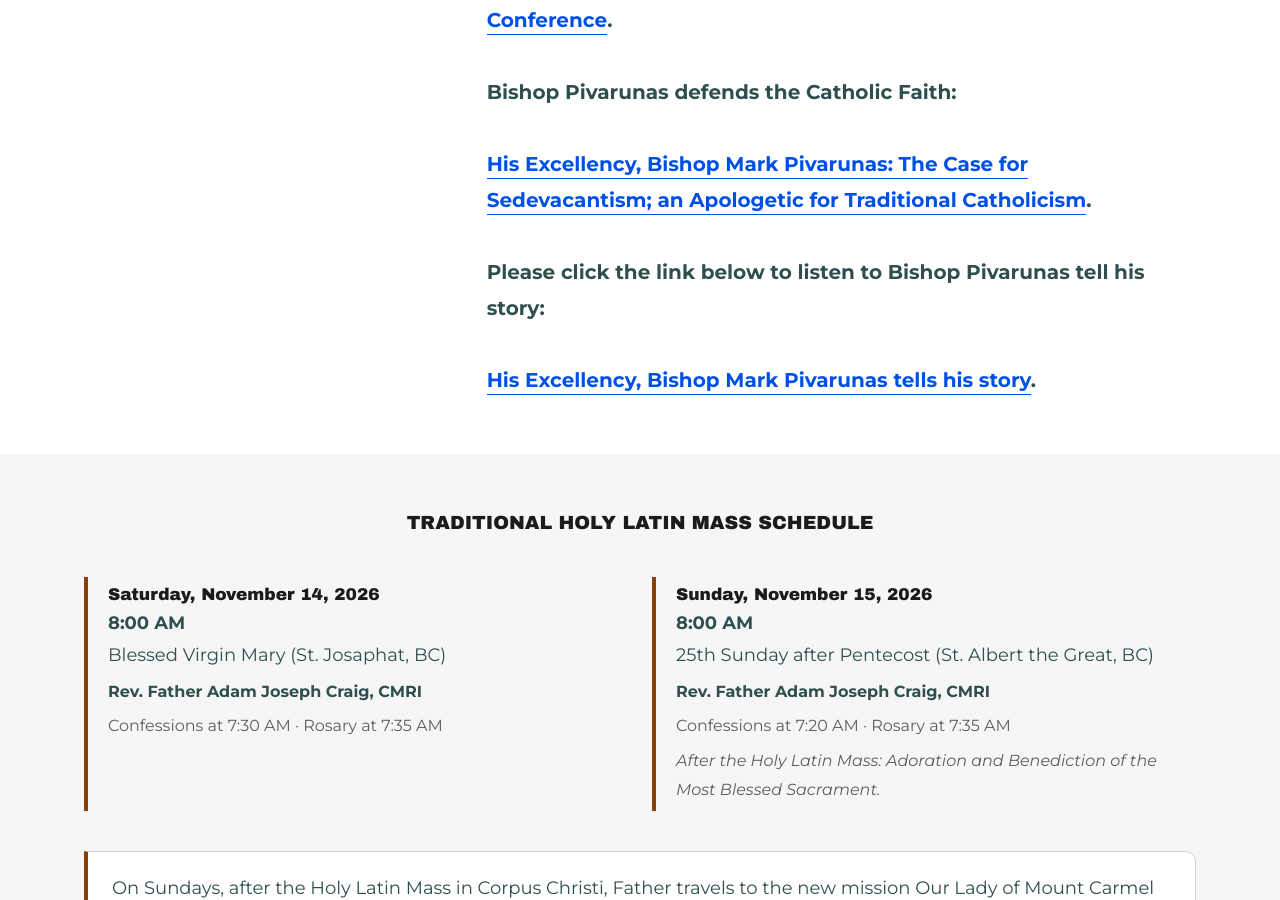
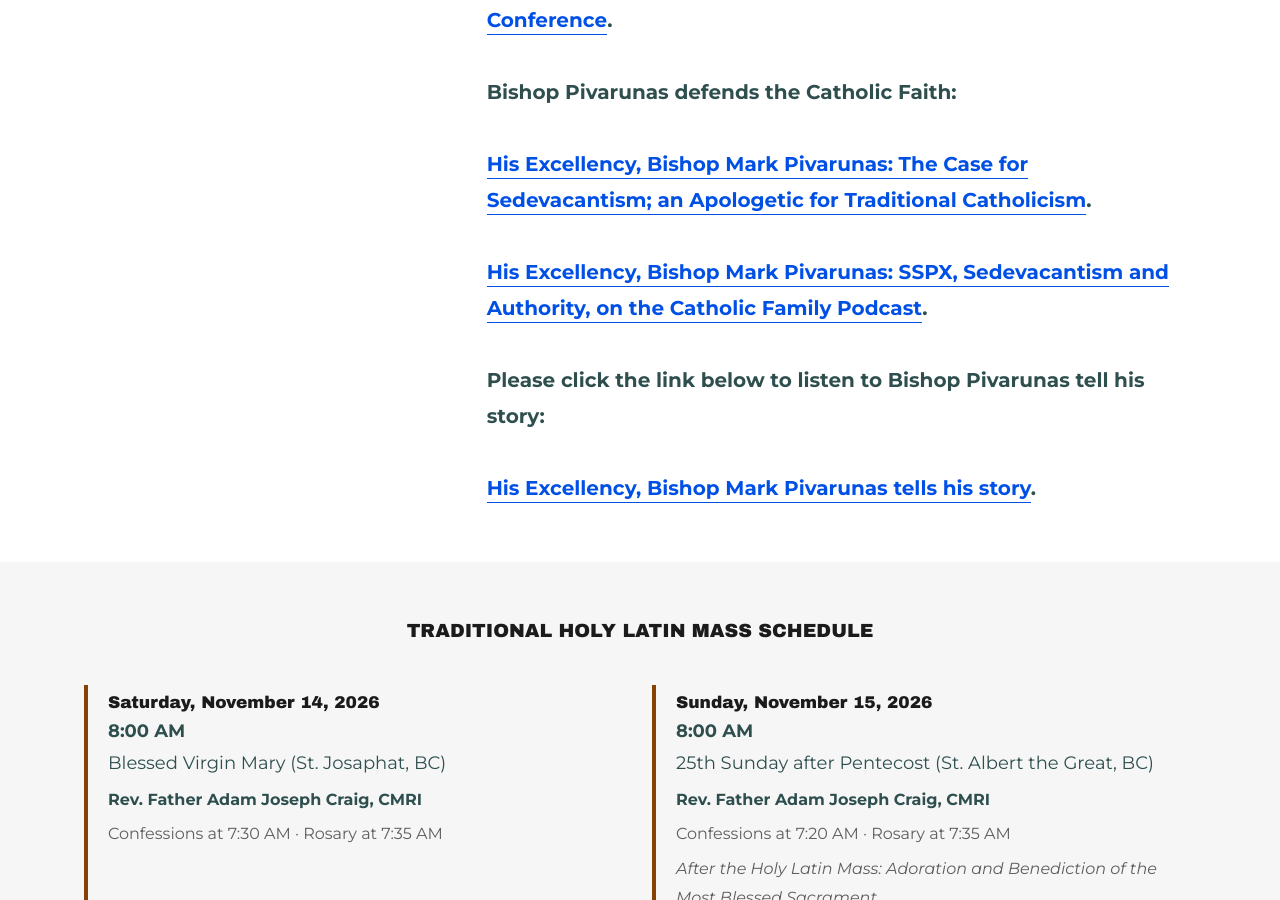
Before and after one commit to ourladymhtchurch/ourladymhtchurch.github.io, a Jekyll site: the page built from index.html, in a window 1280 px wide and 900 px high, scrolled down 1712 px. Built offline with Jekyll 4.4.1, drawn with Linux system fonts in a browser that asks for light colours.

Commit message:
Add Bishop Pivarunas's SSPX, Sedevacantism and Authority talk to Chapel News

```diff
--- a/index.html
+++ b/index.html
@@ -29,6 +29,8 @@ featured.yml, prayer.yml and devotions.yml.
 <p><strong>Bishop Pivarunas defends the Catholic Faith:</strong></p>
 <p><br></p>
 <p><a href="https://www.youtube.com/watch?v=nqgIlh5PGuE" target="_blank" rel="noopener"><strong>His Excellency, Bishop Mark Pivarunas: The Case for Sedevacantism; an Apologetic for Traditional Catholicism</strong></a><strong>.</strong></p>
+<p><br></p>
+<p><a href="https://www.youtube.com/watch?v=mqegmBCrYSI" target="_blank" rel="noopener"><strong>His Excellency, Bishop Mark Pivarunas: SSPX, Sedevacantism and Authority, on the Catholic Family Podcast</strong></a><strong>.</strong></p>
 <p><br></p>
 <p><strong>Please click the link below to listen to Bishop Pivarunas tell his story:</strong></p>
 <p><br></p>
```
